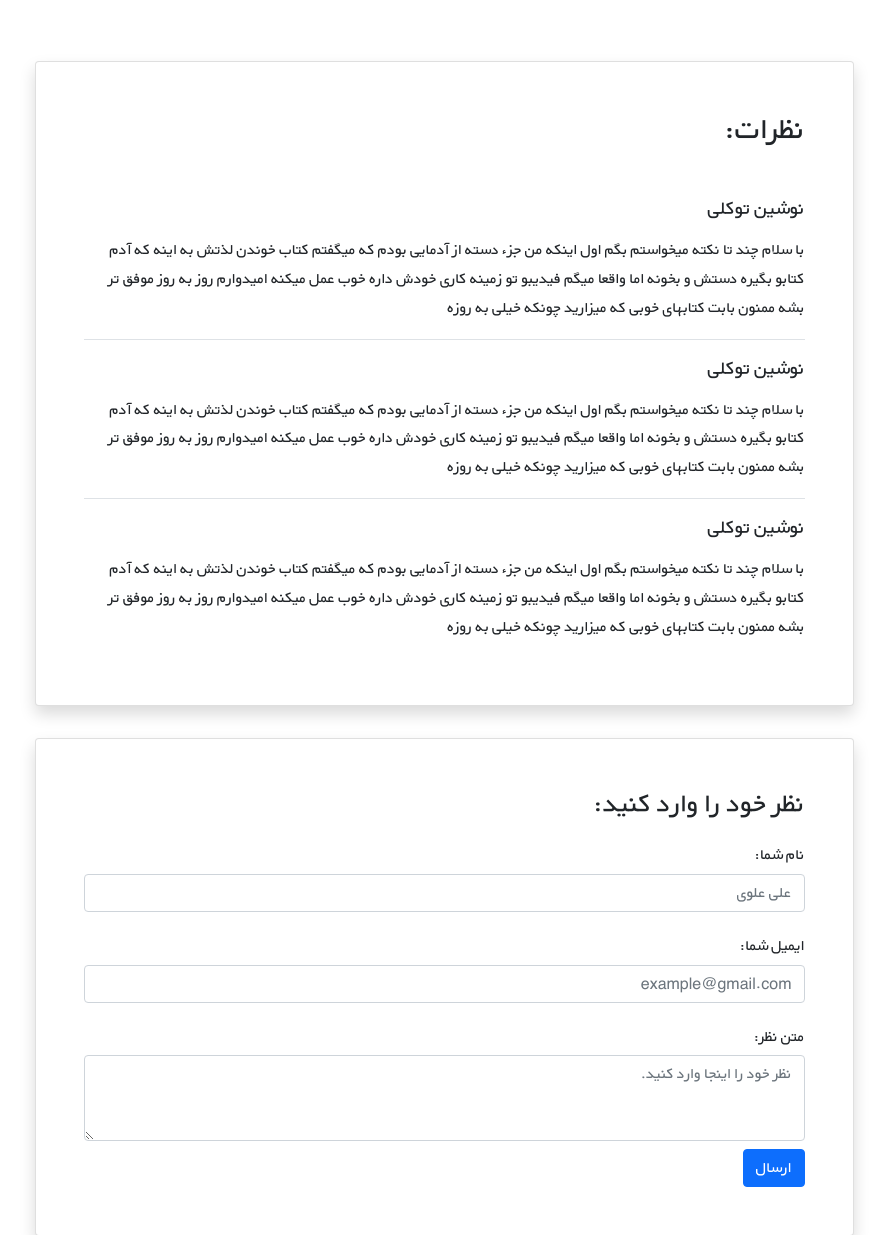
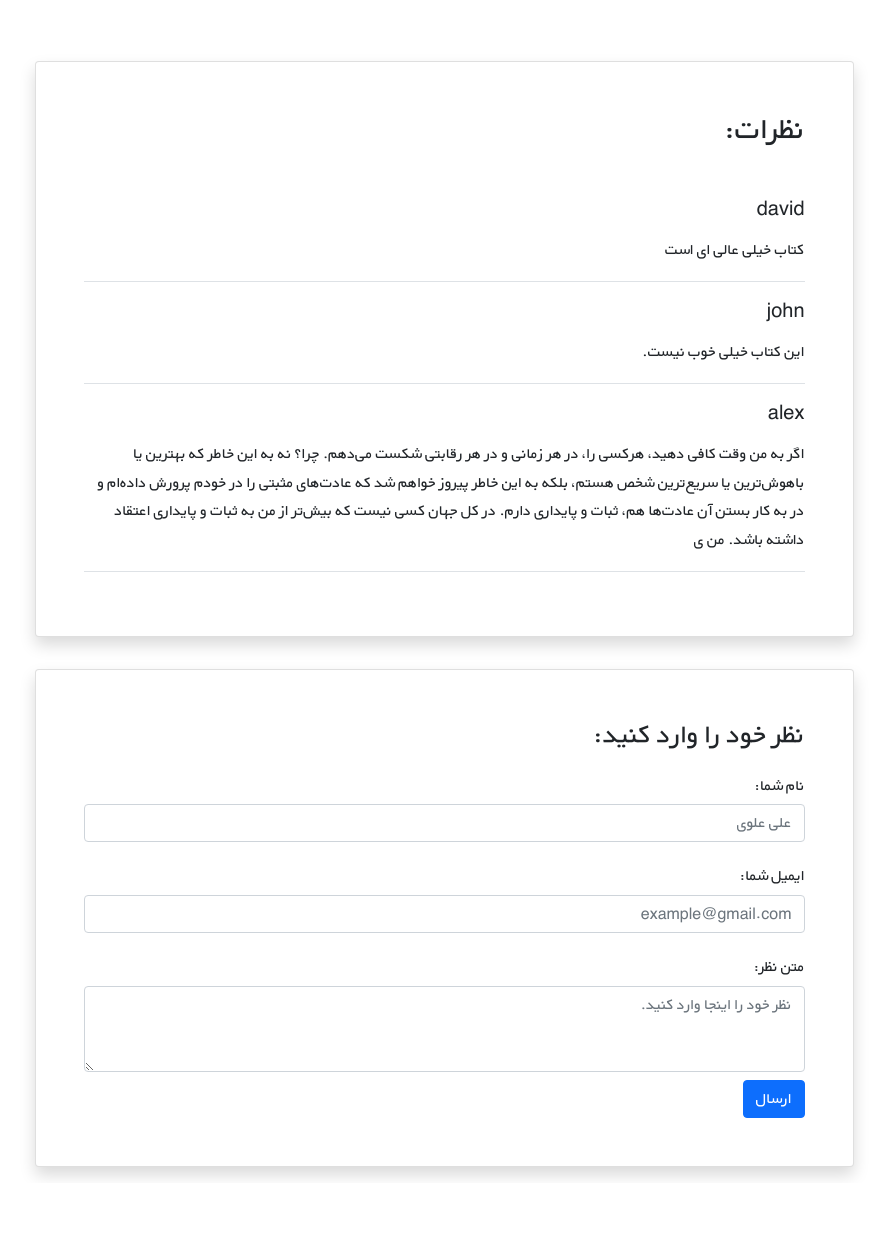
Before and after one commit to hadiMh/django_course_bookstore_project, a Django app: page /books/5/ in a window 1280 px wide. Shown: the part 2367-3602 px from the top of the page, without its empty margins (196-1084 px from the left). After the commit the page ends 3545 px from the top, so only its background shows below. Run offline with Django 4.2, Linux system fonts and the light colour scheme; data comes from the database, SQL or seed files in the repository; both versions use the stored data as it was after the commit.

Commit message:
render book comments in book detail

```diff
--- a/books/templates/books/book_detail.html
+++ b/books/templates/books/book_detail.html
@@ -40,33 +40,12 @@
                 <div class="d-flex justify-content-center">
                     <div class="card shadow my-3 p-5 w-sm-75 w-100">
                         <h2 class="mb-5">نظرات:</h2>
-                        <div class="border-bottom mb-3">
-                            <h5 class="mb-3">نوشین توکلی</h5>
-                            <p>با سلام چند تا نکته میخواستم بگم اول اینکه من جزء دسته از آدمایی بودم که میگفتم کتاب
-                                خوندن لذتش
-                                به اینه که آدم کتابو بگیره دستش و بخونه اما واقعا میگم فیدیبو تو زمینه کاری خودش داره
-                                خوب عمل
-                                میکنه امیدوارم روز به روز موفق تر بشه ممنون بابت کتابهای خوبی که میزارید چونکه خیلی به
-                                روزه</p>
-                        </div>
-                        <div class="border-bottom mb-3">
-                            <h5 class="mb-3">نوشین توکلی</h5>
-                            <p>با سلام چند تا نکته میخواستم بگم اول اینکه من جزء دسته از آدمایی بودم که میگفتم کتاب
-                                خوندن لذتش
-                                به اینه که آدم کتابو بگیره دستش و بخونه اما واقعا میگم فیدیبو تو زمینه کاری خودش داره
-                                خوب عمل
-                                میکنه امیدوارم روز به روز موفق تر بشه ممنون بابت کتابهای خوبی که میزارید چونکه خیلی به
-                                روزه</p>
-                        </div>
-                        <div>
-                            <h5 class="mb-3">نوشین توکلی</h5>
-                            <p>با سلام چند تا نکته میخواستم بگم اول اینکه من جزء دسته از آدمایی بودم که میگفتم کتاب
-                                خوندن لذتش
-                                به اینه که آدم کتابو بگیره دستش و بخونه اما واقعا میگم فیدیبو تو زمینه کاری خودش داره
-                                خوب عمل
-                                میکنه امیدوارم روز به روز موفق تر بشه ممنون بابت کتابهای خوبی که میزارید چونکه خیلی به
-                                روزه</p>
-                        </div>
+                        {% for comment in comments %}
+                            <div class="border-bottom mb-3">
+                                <h5 class="mb-3">{{ comment.user.username }}</h5>
+                                <p>{{ comment.text|linebreaks }}</p>
+                            </div>
+                        {% endfor %}
                     </div>
                 </div>
 
--- a/books/urls.py
+++ b/books/urls.py
@@ -1,10 +1,10 @@
 from django.urls import path
 
-from .views import BookListView, BookDetailView, BookCreateView, BookUpdateView, BookDeleteView
+from .views import BookListView, BookCreateView, BookUpdateView, BookDeleteView, book_detail_view
 
 urlpatterns = [
     path('', BookListView.as_view(), name='book_list'),
-    path('<int:pk>/', BookDetailView.as_view(), name='book_detail'),
+    path('<int:pk>/', book_detail_view, name='book_detail'),
     path('new/', BookCreateView.as_view(), name='book_create'),
     path('<int:pk>/edit/', BookUpdateView.as_view(), name='book_update'),
     path('<int:pk>/delete/', BookDeleteView.as_view(), name='book_delete'),
--- a/books/views.py
+++ b/books/views.py
@@ -1,5 +1,6 @@
 from django.views import generic
 from django.urls import reverse_lazy
+from django.shortcuts import get_object_or_404, render
 
 from .models import Book
 
@@ -11,9 +12,16 @@ class BookListView(generic.ListView):
     context_object_name = 'books'
 
 
-class BookDetailView(generic.DetailView):
-    model = Book
-    template_name = 'books/book_detail.html'
+# class BookDetailView(generic.DetailView):
+#     model = Book
+#     template_name = 'books/book_detail.html'
+
+def book_detail_view(request, pk):
+    # get book object
+    book = get_object_or_404(Book, pk=pk)
+    # get book comments
+    book_comments = book.comments.all()
+    return render(request, 'books/book_detail.html', {'book': book, 'comments': book_comments})
 
 
 class BookCreateView(generic.CreateView):
```
Also changed, not shown: db.sqlite3.
